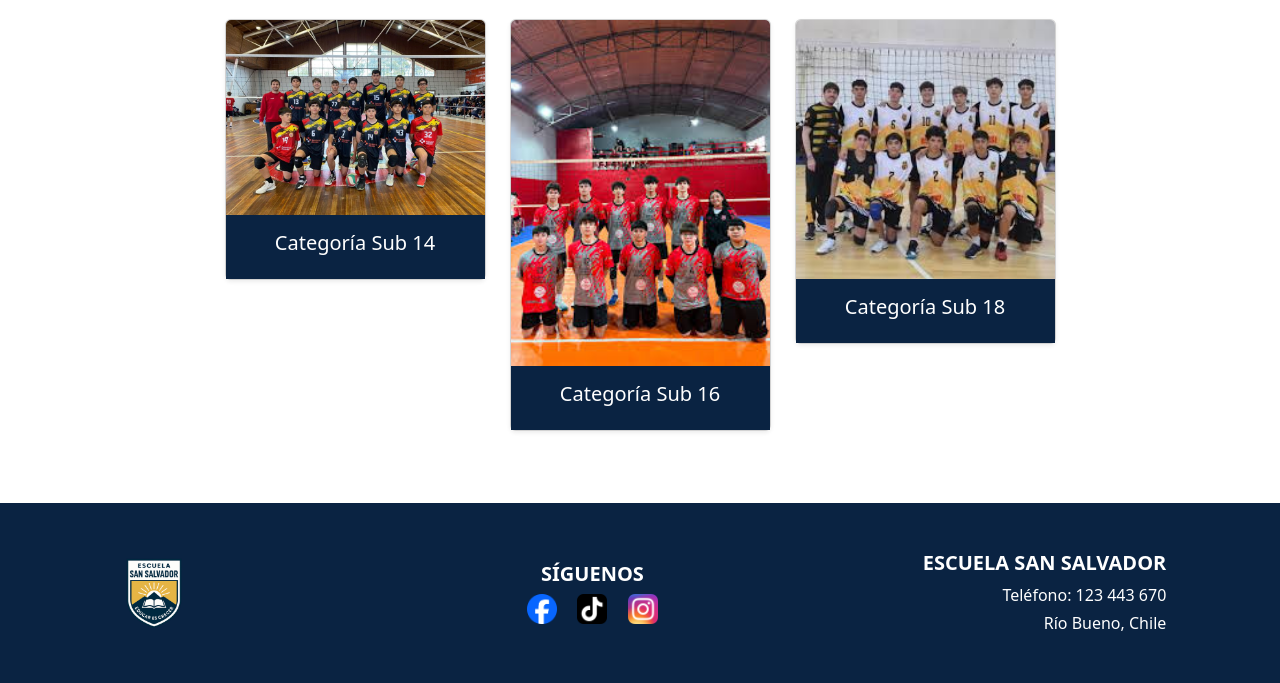
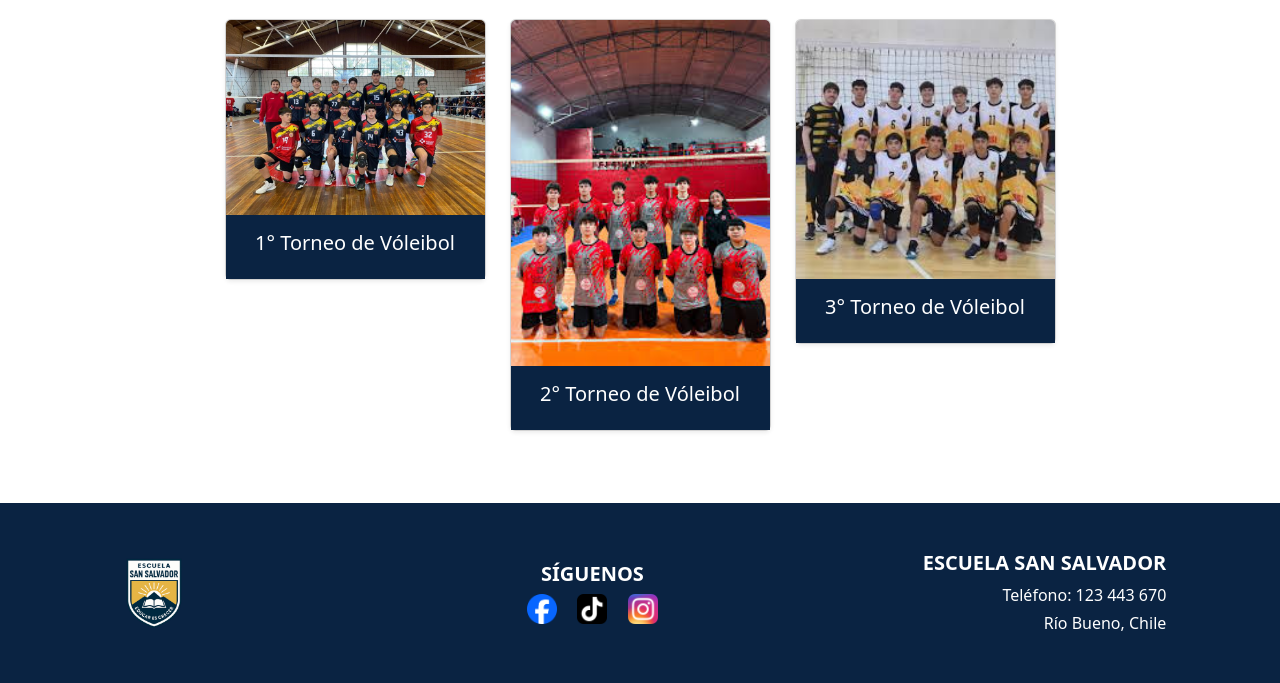
Before and after one commit to Andvs/proyecto-ing-software, a Django app: page / in a window 1280 px wide. Shown: the part 577-1260 px from the top of the page. Run offline with Django 4.2, Linux system fonts and the light colour scheme.

Commit message:
Pequeña corrección interfaz index

```diff
--- a/templates/index.html
+++ b/templates/index.html
@@ -37,7 +37,7 @@
 <section id="heroCarousel" class="carousel slide" data-bs-ride="carousel">
     <div class="carousel-inner">
         <div class="carousel-item active">
-            <img src="{% static 'img/equipo.png' %}" class="d-block w-100" alt="Equipo Sur Volley" style="height: 400px; object-fit: cover;">
+            <img src="{% static 'img/equipo.png' %}" class="d-block w-100" alt="Equipo" style="height: 400px; object-fit: cover;">
         </div>
         </div>
     <button class="carousel-control-prev" type="button" data-bs-target="#heroCarousel" data-bs-slide="prev">
@@ -58,7 +58,7 @@
             <div class="card shadow-sm category-card">
                 <img src="{% static 'img/sub_14.png' %}" class="card-img-top" alt="Categoría Sub 14">
                 <div class="card-body text-white" style="background-color: #0a2342;">
-                    <h3 class="card-title h5">Categoría Sub 14</h3>
+                    <h3 class="card-title h5">1° Torneo de Vóleibol</h3>
                 </div>
             </div>
         </div>
@@ -66,7 +66,7 @@
             <div class="card shadow-sm category-card">
                 <img src="{% static 'img/sub_16.png' %}" class="card-img-top" alt="Categoría Sub 16">
                 <div class="card-body text-white" style="background-color: #0a2342;">
-                    <h3 class="card-title h5">Categoría Sub 16</h3>
+                    <h3 class="card-title h5">2° Torneo de Vóleibol</h3>
                 </div>
             </div>
         </div>
@@ -74,7 +74,7 @@
             <div class="card shadow-sm category-card">
                 <img src="{% static 'img/sub_18.png' %}" class="card-img-top" alt="Categoría Sub 18">
                 <div class="card-body text-white" style="background-color: #0a2342;">
-                    <h3 class="card-title h5">Categoría Sub 18</h3>
+                    <h3 class="card-title h5">3° Torneo de Vóleibol</h3>
                 </div>
             </div>
         </div>
```
